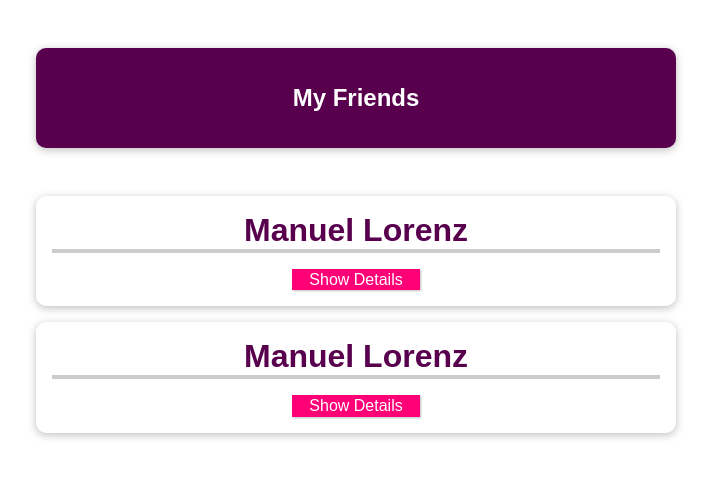
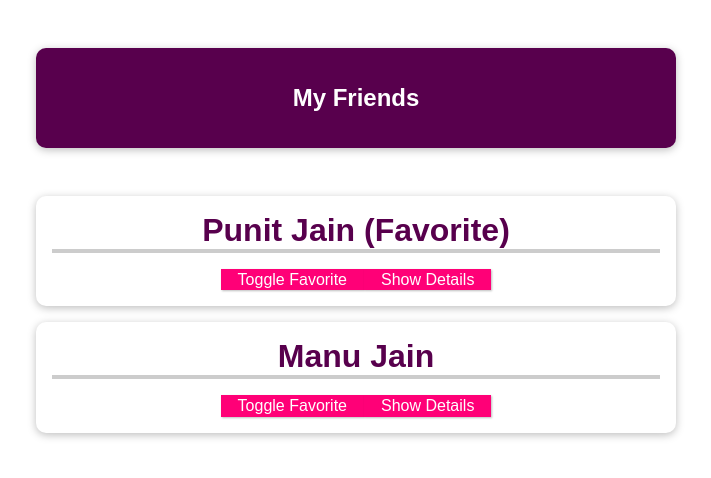
Before and after one commit to contactpunit/VueProjects, a Vue app in the folder vueCliProject/props/: page / in a window 1280 px wide. Shown: the top 478 px of the page, without its empty margins (284-995 px from the left). Built offline with nearby package versions, Linux system fonts and the light colour scheme.

Commit message:
props as an array

```diff
--- a/vueCliProject/props/src/App.vue
+++ b/vueCliProject/props/src/App.vue
@@ -4,8 +4,18 @@
       <h1>My Friends</h1>
     </header>
     <ul>
-      <friend-contact></friend-contact>
-      <friend-contact></friend-contact>
+      <friend-contact
+        name="Punit Jain"
+        email-address="punit@localhost.com"
+        phone-number="1223434"
+        isFavorite="1"
+      ></friend-contact>
+      <friend-contact
+        name="Manu Jain"
+        email-address="manu@localhost.com"
+        phone-number="87877787"
+        isFavorite="0"
+      ></friend-contact>
     </ul>
   </section>
 </template>
--- a/vueCliProject/props/src/components/FriendContact.vue
+++ b/vueCliProject/props/src/components/FriendContact.vue
@@ -1,15 +1,19 @@
 <template>
   <li>
-    <h2>{{ friend.name }}</h2>
-    <button @click="toggleDetails">{{ detailsAreVisible ? 'Hide' : 'Show' }} Details</button>
+    <h2>{{ name }} {{ friendIsFav === "1" ? "(Favorite)" : "" }}</h2>
+    <button @click="toggleFavorite">Toggle Favorite</button>
+    <button @click="toggleDetails">
+      {{ detailsAreVisible ? "Hide" : "Show" }} Details
+    </button>
+
     <ul v-if="detailsAreVisible">
       <li>
         <strong>Phone:</strong>
-        {{ friend.phone }}
+        {{ phoneNumber }}
       </li>
       <li>
         <strong>Email:</strong>
-        {{ friend.email }}
+        {{ emailAddress }}
       </li>
     </ul>
   </li>
@@ -17,21 +21,22 @@
 
 <script>
 export default {
+  props: ["name", "emailAddress", "phoneNumber", "isFavorite"],
   data() {
     return {
       detailsAreVisible: false,
-      friend: {
-        id: "manuel",
-        name: "Manuel Lorenz",
-        phone: "0123 45678 90",
-        email: "manuel@localhost.com",
-      },
+      friendIsFav: this.isFavorite,
     };
   },
   methods: {
     toggleDetails() {
       this.detailsAreVisible = !this.detailsAreVisible;
-    }
-  }
+    },
+    toggleFavorite() {
+      if (this.friendIsFav === "1") {
+        this.friendIsFav = "0";
+      } else this.friendIsFav = "1";
+    },
+  },
 };
 </script>
```
